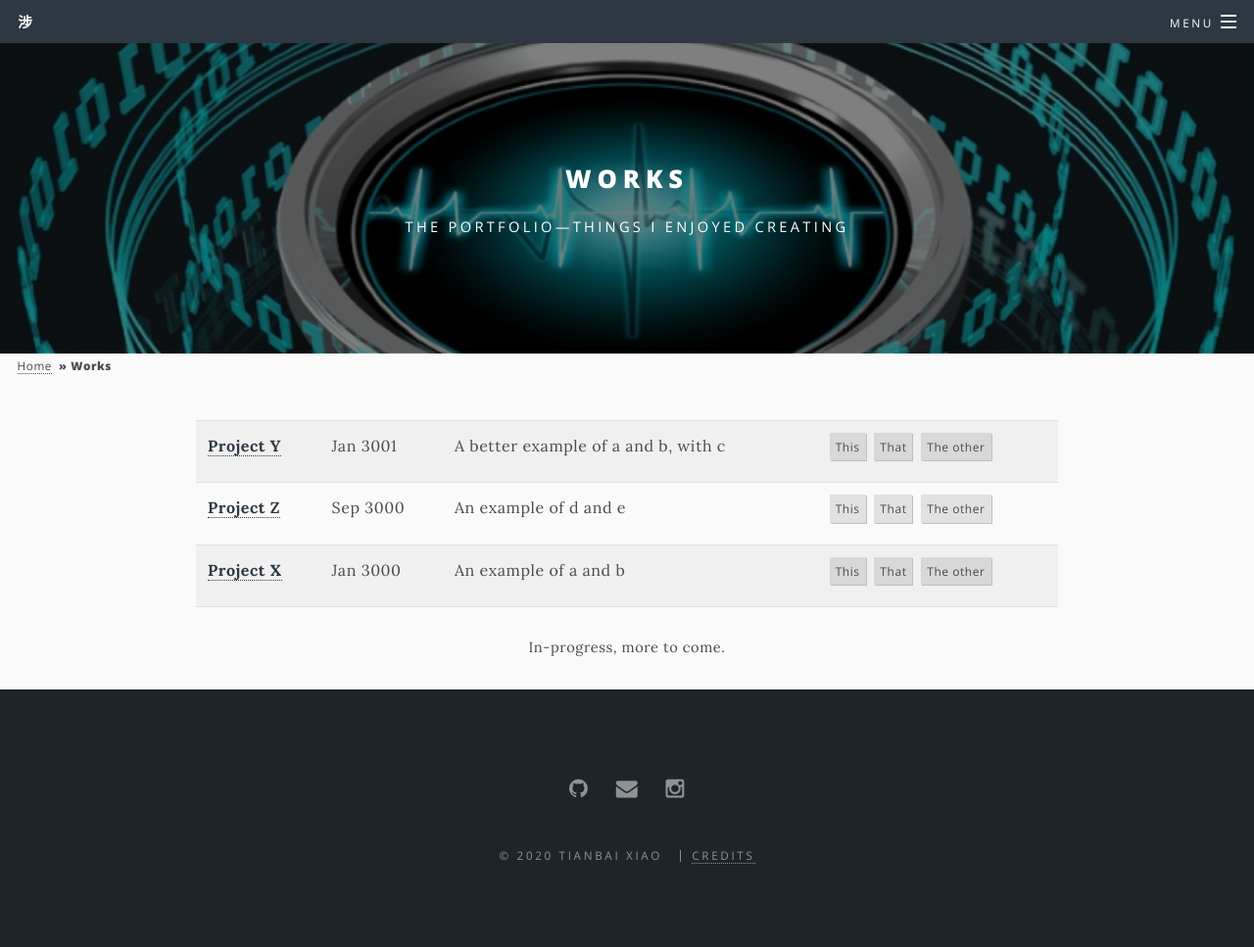
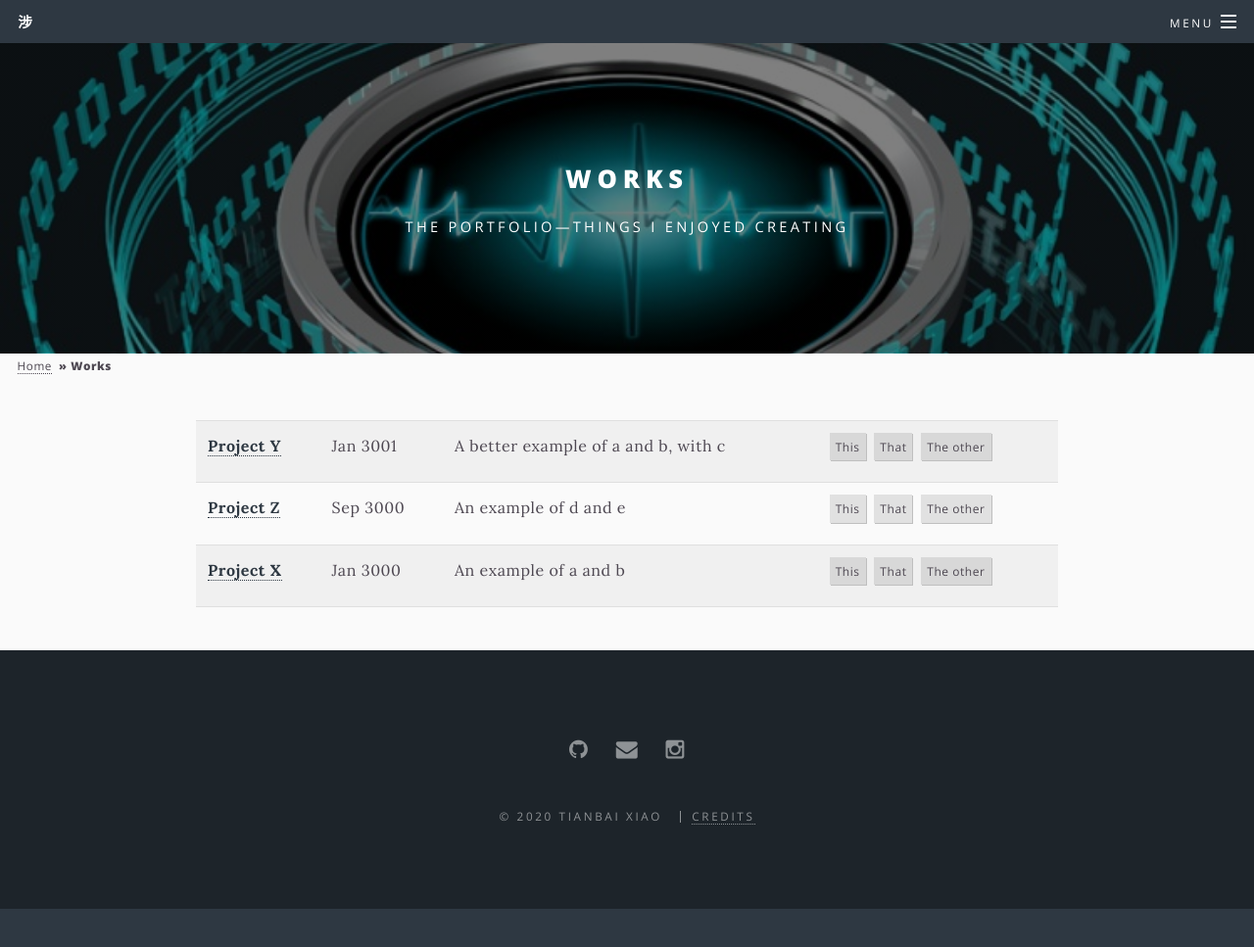
Before and after one commit to vavrines/blog2, a Jekyll site: the page built from _pages/works.html, in a window 1280 px wide and 968 px high. Shown: the whole window at 98% size. Built offline with Jekyll 4.4.1, drawn with Linux system fonts in a browser that asks for light colours; some of the changed lines change nothing that is shown.

Commit message:
Update _config.yml

```diff
--- a/_config.yml
+++ b/_config.yml
@@ -91,10 +91,10 @@
 
 # choose where to put back and next links:
 # top, bottom, both, none
-navlinks: bottom
+navlinks: top
 
 # expecting more works? mark your list as in-progress
-works_in_progress: yes
+works_in_progress: no
 
 # Github pages posts future posts by default.
 # You'll want to move the user guide posts to _drafts if you set this to true.
```
